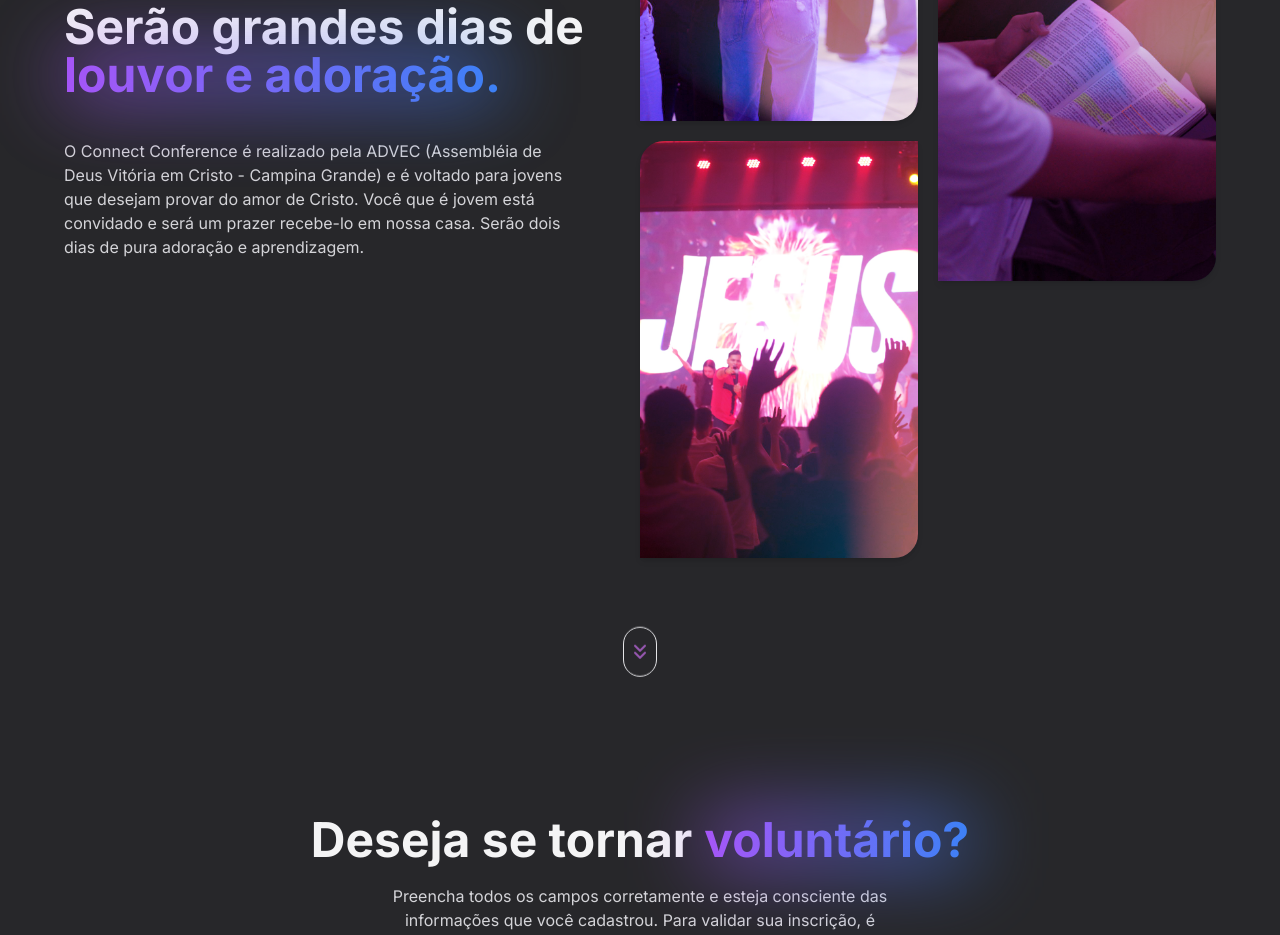
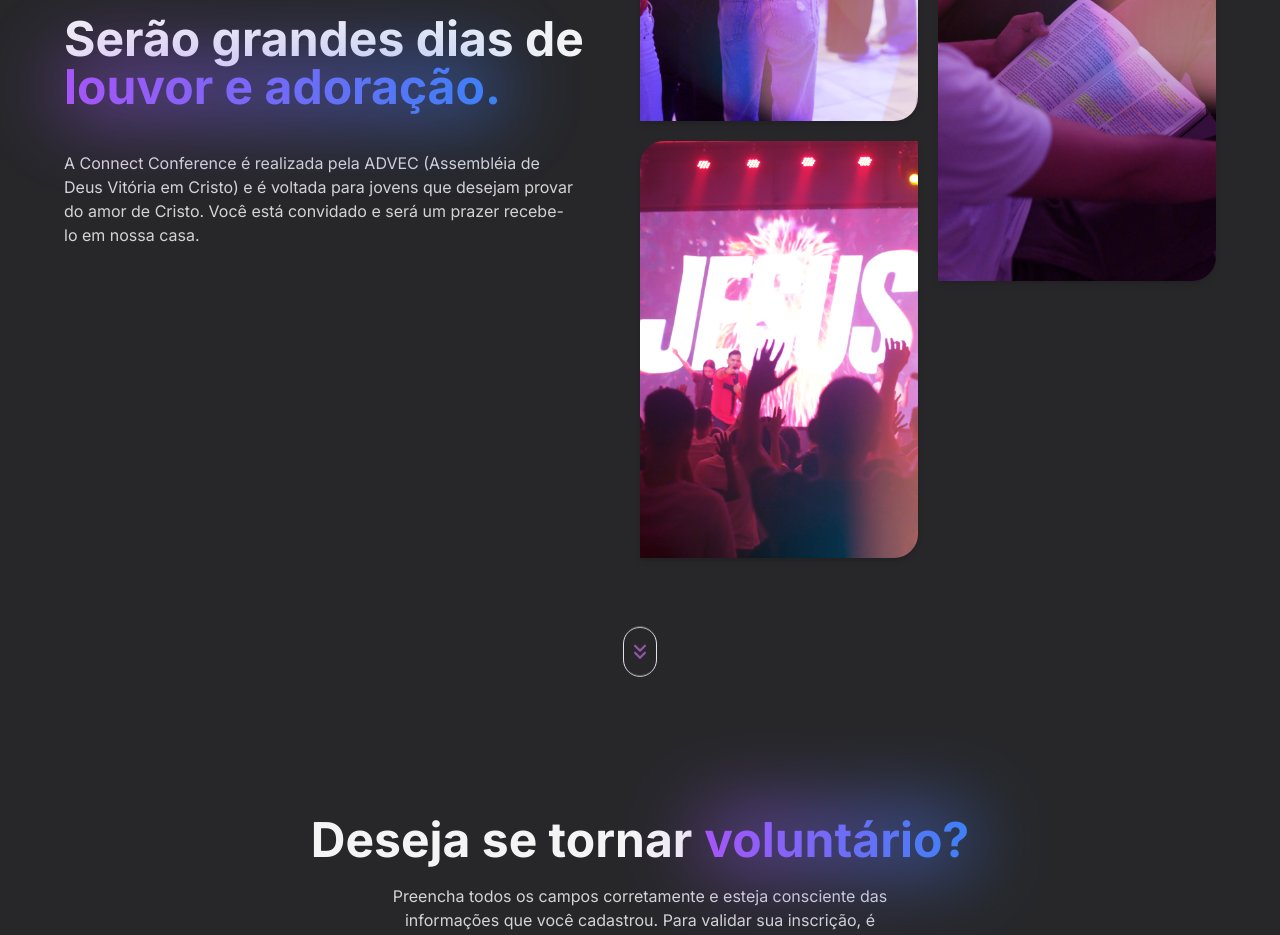
Before and after one commit to pelucs/connect, a Next.js app: page / in a window 1280 px wide. Shown: the part 1160-2095 px from the top of the page. Built offline with nearby package versions, Linux system fonts and the light colour scheme; a web font is replaced by a local one.

Commit message:
Update AboutConference.tsx

```diff
--- a/src/components/AboutConference.tsx
+++ b/src/components/AboutConference.tsx
@@ -18,9 +18,9 @@ export default () => {
           </strong>
 
           <p className="mt-5 md:mt-10 w-full max-w-lg text-zinc-300">
-            O Connect Conference é realizado pela ADVEC (Assembléia de Deus Vitória em Cristo - Campina Grande)
-            e é voltado para jovens que desejam provar do amor de Cristo. Você que é jovem está convidado e será
-            um prazer recebe-lo em nossa casa. Serão dois dias de pura adoração e aprendizagem.
+            A Connect Conference é realizada pela ADVEC (Assembléia de Deus Vitória em Cristo)
+            e é voltada para jovens que desejam provar do amor de Cristo. Você está convidado e será
+            um prazer recebe-lo em nossa casa.
           </p>
         </div>
 
```
